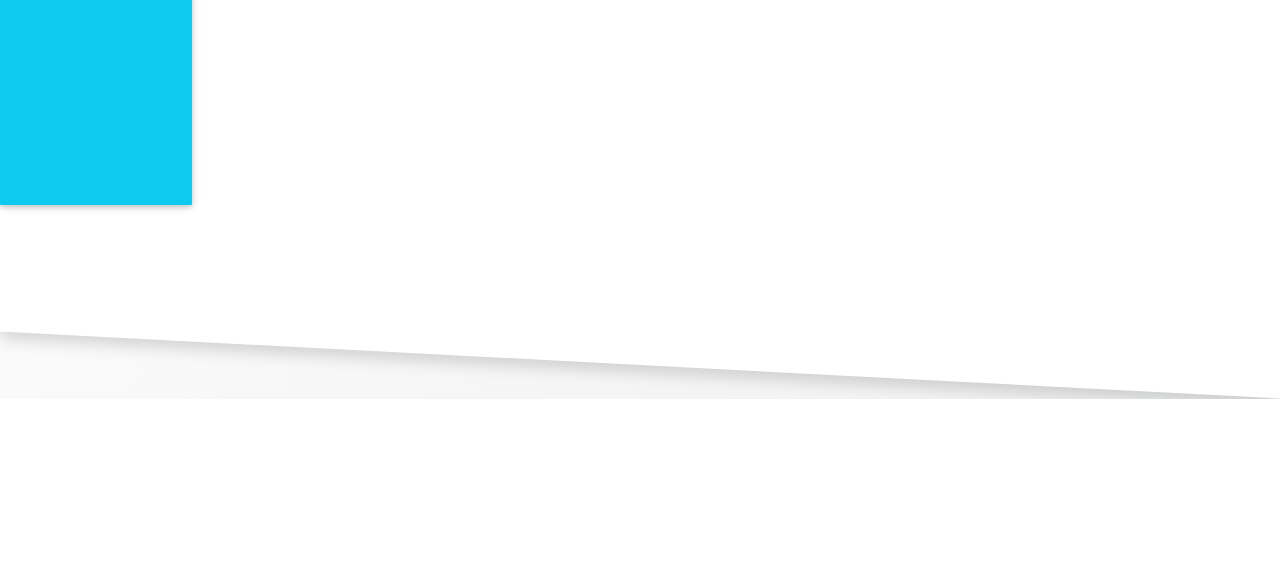
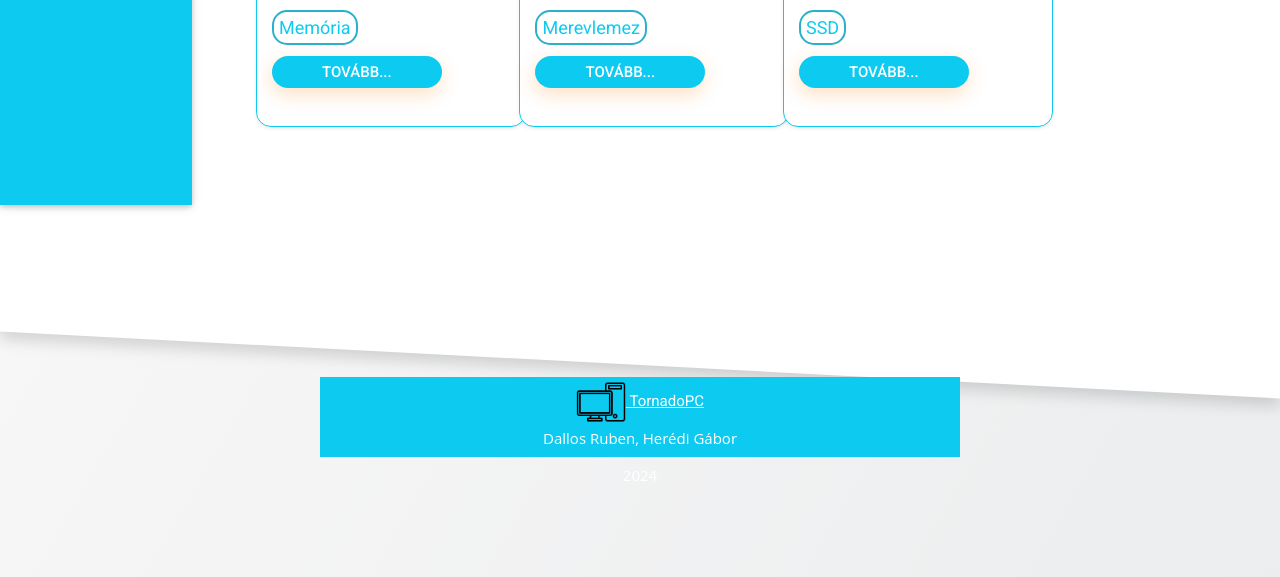
Before and after one commit to DallosRub/TornadoPC, a PHP site: page /index_fv.php in a window 1280 px wide. Shown: the part 845-1422 px from the top of the page. Before the commit the page ends 1244 px from the top, so only its background shows below. Run offline with PHP 8.4, Linux system fonts and the light colour scheme; the visitor is signed in with stand-in values (Sample User, id 1); data comes from the database, SQL or seed files in the repository; some web fonts are replaced.

Commit message:
footer hozzaad

```diff
--- a/css/style.css
+++ b/css/style.css
@@ -303,9 +303,17 @@ p {
 .egysor {
   display: inline-flex;
 }
+.kisKep{
+  width: 50px;
+}
+
+.footernek{
+  position: relative;
+  height: 200px;
+}
 .le{
-  width: 40%;
-  display: block;
+  width: 50%;
+  margin-top: 30px;
   margin-right: auto;
   margin-left: auto;
 }
--- a/fuggvenyek.php
+++ b/fuggvenyek.php
@@ -69,6 +69,10 @@ class Webshop
 
   public function NavbarInsert()
   {
+    $fn="";
+    if(isset($_SESSION['fnev'])){
+      $fn=$_SESSION['fnev'];
+    }
     echo "
           <nav class='navbar navbar-expand-sm bg-body fixed'>
               <div class='container'>
@@ -96,7 +100,7 @@ class Webshop
                               <a class='nav-link' href='login.php'>Bejelentkezés</a>
                           </li>
                           <li class='nav-item'>
-                               <a class='nav-link' href='index.php'> {$_SESSION['fnev']}</a>
+                               <a class='nav-link' href='index.php'>$fn</a>
                            </li>
                       </ul>
                   </div>
@@ -106,12 +110,13 @@ class Webshop
 
   public function FooterInsert()
   {
+    $ev = date('Y');
     echo "
-      <div class='le'>
-        <a href='index.php'>TornadoPC</a>
-        <p>Dallos Ruben, Herédi Gábor</p>
-        <p>2024</p>
-      </div>
+    <footer class='le bg-info'>
+        <a class='text-center' href='index.php'><img src='4703487.png' class='img-fluid kisKep' alt='logo'> TornadoPC</a>
+        <p class='text-center'>Dallos Ruben, Herédi Gábor</p>
+        <p class='text-center'>$ev</p>
+    </footer>
    ";
   }
 
@@ -121,7 +126,7 @@ class Webshop
         $sqlKategoriak = 'SELECT * FROM termek_kategoriak';
         $kategoriak = $this->SqlAssoc($sqlKategoriak);
     */
-    $lapozas[] = $this->Page($p, 3);
+    $lapozas[] = $this->Page($p, 6);
 
     $egyoldalon = (int) $lapozas[0][0];
     $start = (int) $lapozas[0][1];
@@ -148,7 +153,7 @@ class Webshop
       }
       echo '</div>';
     }
-    if (isset($_POST['kategoria_id'])) {  //kell-e igy???
+    if (isset($_POST['kategoria_id'])) {  //kell-e igy??? vagy ugy mint AddToCart()
       return $_POST['kategoria_id'];
     }
   }
@@ -192,7 +197,7 @@ class Webshop
                     </div>
                     <h5 class='card-title'>{$termek['megn']}</h5>
                     <div class='text-center my-4'>
-                        <a href='#' class='btn btn-info'>Vásárlás</a>
+                        <a href='/' class='btn btn-info'>Vásárlás</a>
                     </div>
                     <div class='sor'>
                        ";
--- a/index_fv.php
+++ b/index_fv.php
@@ -1,8 +1,8 @@
 <?php
-    session_start();
-    ob_start();
-    require_once "fuggvenyek.php";
-    $webshop = new Webshop();
+session_start();
+ob_start();
+require_once "fuggvenyek.php";
+$webshop = new Webshop();
 ?>
 <!DOCTYPE html>
 <html lang="hu">
@@ -18,13 +18,12 @@
             <input placeholder="Keresés..." type="search" class="input">
             <br>
             <div class="border">
-            <?php $webshop->FooterInsert(); ?>
 
             </div>
         </div>
         <div class="blue-bg">
             <?php
-                $webshop->NavbarInsert();
+            $webshop->NavbarInsert();
             ?>
             <div class='text-center my-4'>
 
@@ -39,12 +38,12 @@
             <?php
             /*bootstrap accordion*/
             if (isset($_POST['a'])) {
-                $p = isset($_GET['p']) ? (int)$_GET['p'] : 1;
+                $p = isset($_GET['p']) ? (int) $_GET['p'] : 1;
                 if ($_POST['a'] === 'osszes_termek') {
                     $webshop->ProductsInsert($p);
                 }
             } else {
-                $p = isset($_GET['p']) ? (int)$_GET['p'] : 1;
+                $p = isset($_GET['p']) ? (int) $_GET['p'] : 1;
                 $katId = $webshop->CategoriesInsert($p);
                 if (isset($_POST['kategoria_id'])) {
                     $webshop->ProductsInsert($p, $katId);
@@ -52,7 +51,11 @@
             }
             $webshop->AddToCart();
             ?>
+        </div>
 
+        <div class="footernek text-center">
+
+            <?php $webshop->FooterInsert(); ?>
         </div>
         <!-- <script>
             window.addEventListener('DOMContentLoaded', function () {
```
Also changed, not shown: termek.php (added, +18 -0 lines).
